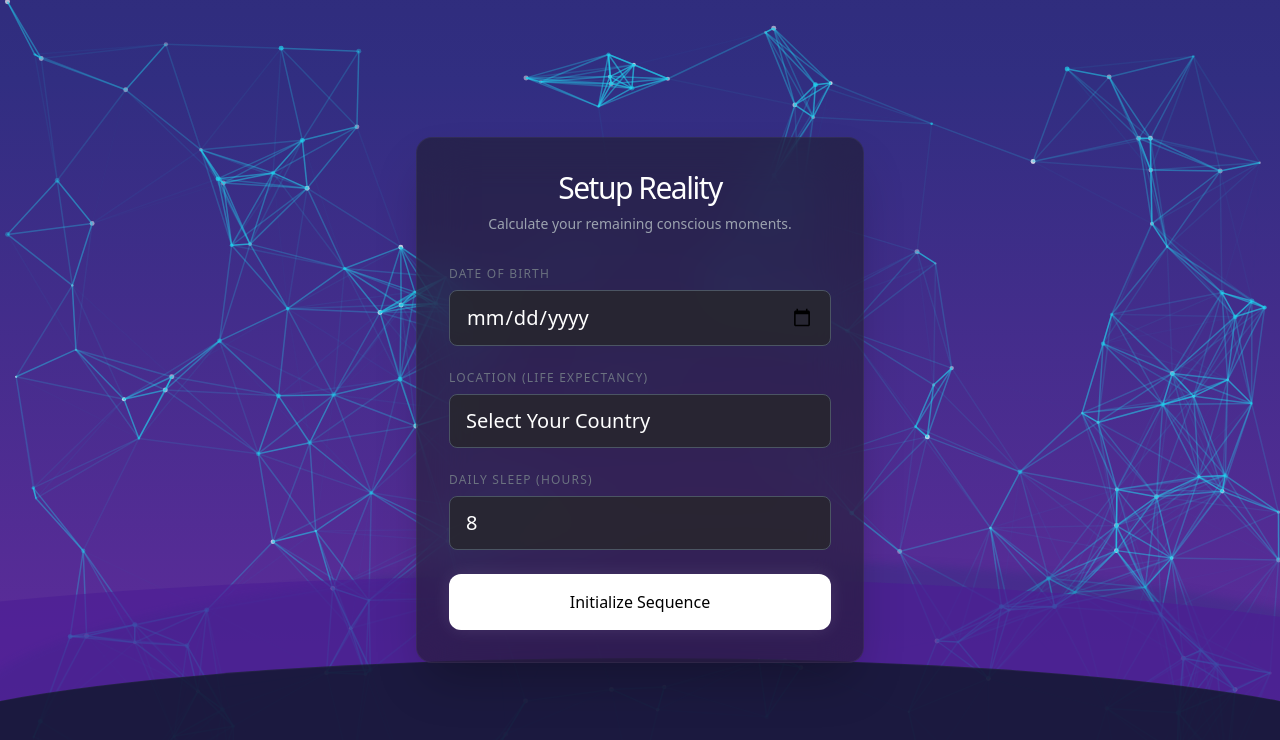
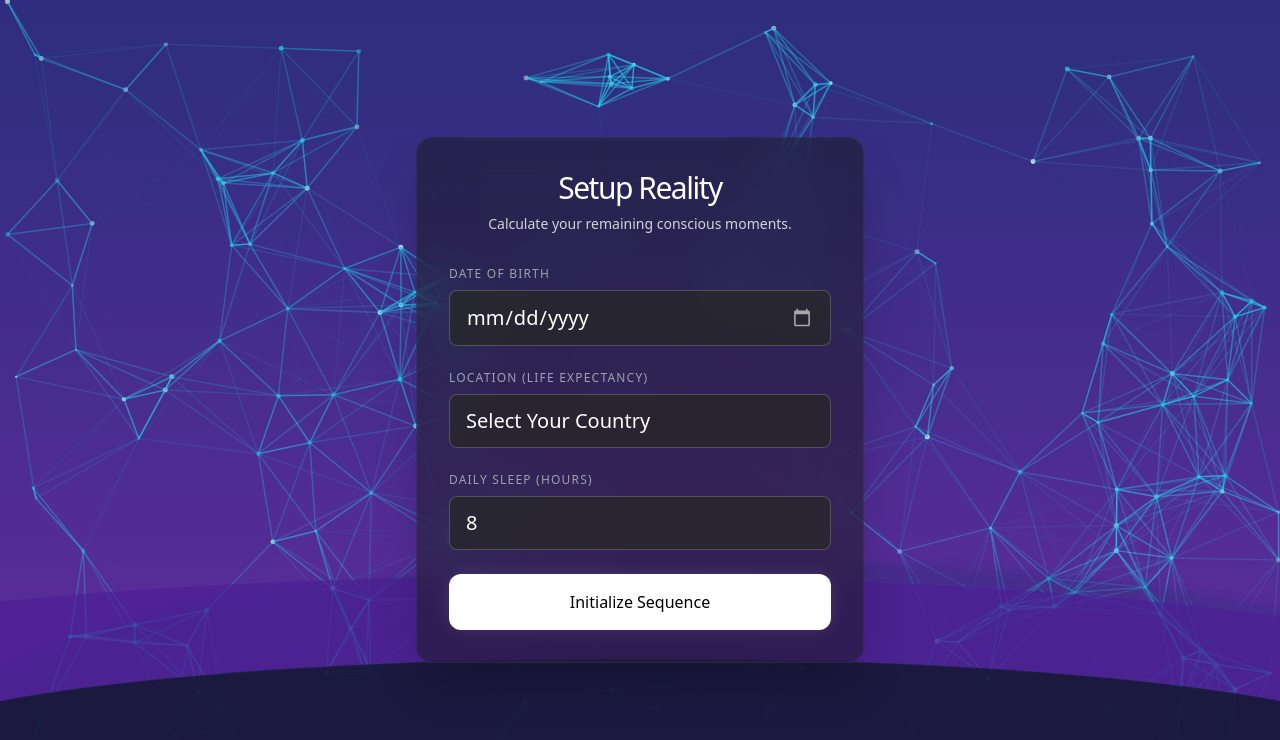
Before and after one commit to abelcjoy/becominghuman, a plain HTML site: page index.html in a window 1280 px wide. Drawn offline with nearby package versions, Linux system fonts and the light colour scheme.

Commit message:
Fix: Improve visibility and contrast for dark mode elements

```diff
--- a/index.html
+++ b/index.html
@@ -53,12 +53,12 @@
     <main id="setup-step"
         class="relative z-10 w-full max-w-md p-8 bg-zinc-900/50 backdrop-blur-xl border border-white/5 rounded-2xl shadow-2xl transition-all duration-700">
         <h1 class="text-3xl font-light text-center mb-2 tracking-tighter text-white">Setup Reality</h1>
-        <p class="text-center text-gray-400 text-sm mb-8 font-light">Calculate your remaining conscious moments.</p>
+        <p class="text-center text-gray-300 text-sm mb-8 font-light">Calculate your remaining conscious moments.</p>
 
         <div class="space-y-6">
             <div class="group">
                 <label
-                    class="block text-xs uppercase tracking-widest text-gray-500 mb-2 group-focus-within:text-cyan-400 transition-colors">Date
+                    class="block text-xs uppercase tracking-widest text-gray-400 mb-2 group-focus-within:text-cyan-400 transition-colors">Date
                     of Birth</label>
                 <input type="date" id="dob"
                     class="w-full bg-zinc-800/80 border border-gray-600 focus:border-cyan-400 rounded-lg px-4 py-3 text-xl font-light transition-colors text-white placeholder-gray-500 focus:outline-none focus:ring-1 focus:ring-cyan-400">
@@ -66,7 +66,7 @@
 
             <div class="group">
                 <label
-                    class="block text-xs uppercase tracking-widest text-gray-500 mb-2 group-focus-within:text-cyan-400 transition-colors">Location
+                    class="block text-xs uppercase tracking-widest text-gray-400 mb-2 group-focus-within:text-cyan-400 transition-colors">Location
                     (Life Expectancy)</label>
                 <select id="country"
                     class="w-full bg-zinc-800/80 border border-gray-600 focus:border-cyan-400 rounded-lg px-4 py-3 text-xl font-light transition-colors text-white appearance-none focus:outline-none focus:ring-1 focus:ring-cyan-400">
@@ -76,7 +76,7 @@
 
             <div class="group">
                 <label
-                    class="block text-xs uppercase tracking-widest text-gray-500 mb-2 group-focus-within:text-cyan-400 transition-colors">Daily
+                    class="block text-xs uppercase tracking-widest text-gray-400 mb-2 group-focus-within:text-cyan-400 transition-colors">Daily
                     Sleep (Hours)</label>
                 <input type="number" id="sleep" min="0" max="24" step="0.5" value="8"
                     class="w-full bg-zinc-800/80 border border-gray-600 focus:border-cyan-400 rounded-lg px-4 py-3 text-xl font-light transition-colors text-white focus:outline-none focus:ring-1 focus:ring-cyan-400">
--- a/styles.css
+++ b/styles.css
@@ -54,8 +54,27 @@ input:-webkit-autofill,
 input:-webkit-autofill:hover,
 input:-webkit-autofill:focus,
 input:-webkit-autofill:active {
-    -webkit-box-shadow: 0 0 0 30px #09090b inset !important;
+    -webkit-box-shadow: 0 0 0 30px #1e1b4b inset !important;
     -webkit-text-fill-color: white !important;
+}
+
+/* Brighten Date Input Icon */
+input[type="date"]::-webkit-calendar-picker-indicator {
+    filter: invert(1);
+    opacity: 0.6;
+    cursor: pointer;
+}
+
+/* Improved Input Visibility */
+input,
+select {
+    border: 1px solid rgba(255, 255, 255, 0.2) !important;
+}
+
+input:focus,
+select:focus {
+    border-color: #22d3ee !important;
+    background: rgba(30, 41, 59, 0.9) !important;
 }
 
 /* Smooth Font Rendering */
```
